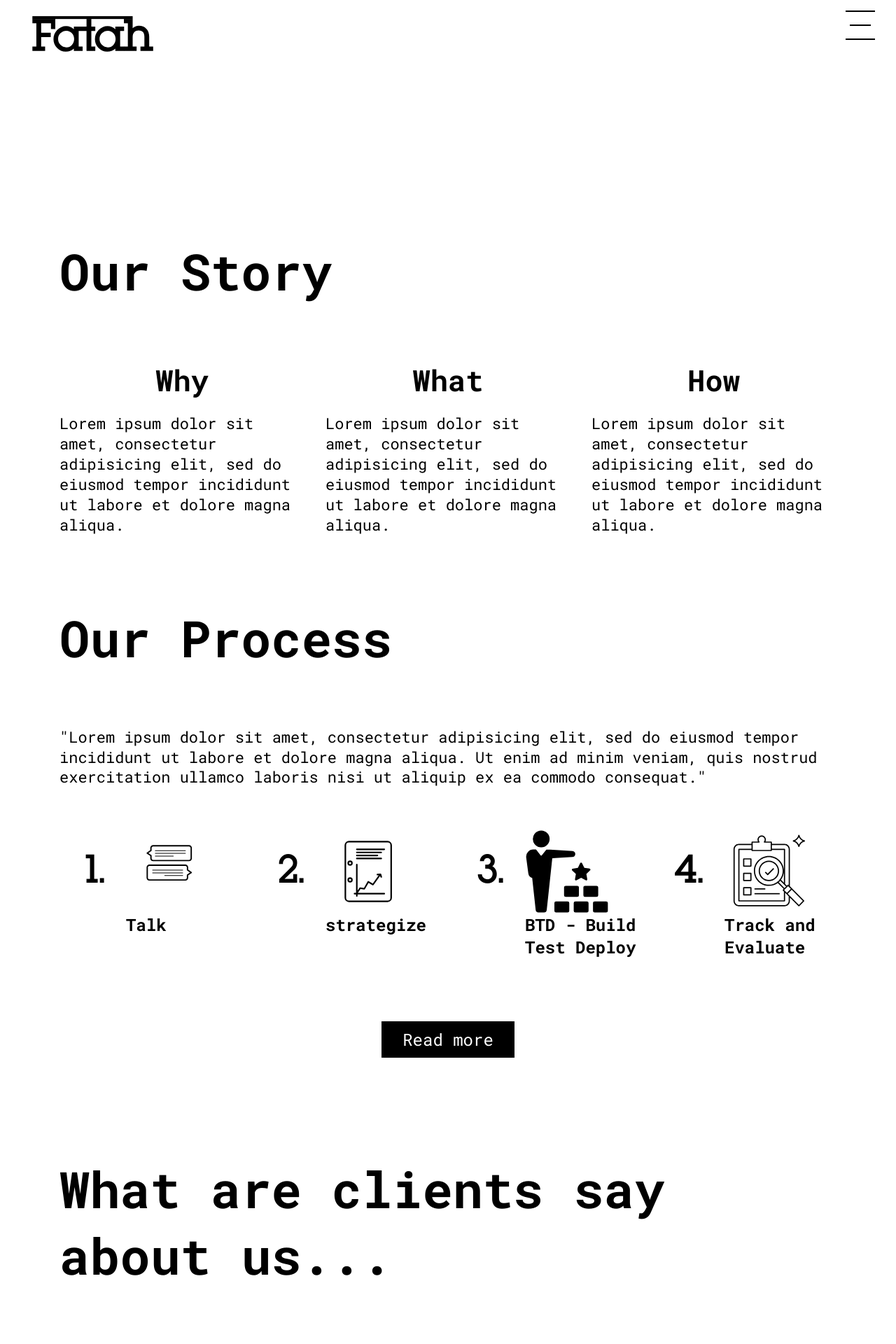
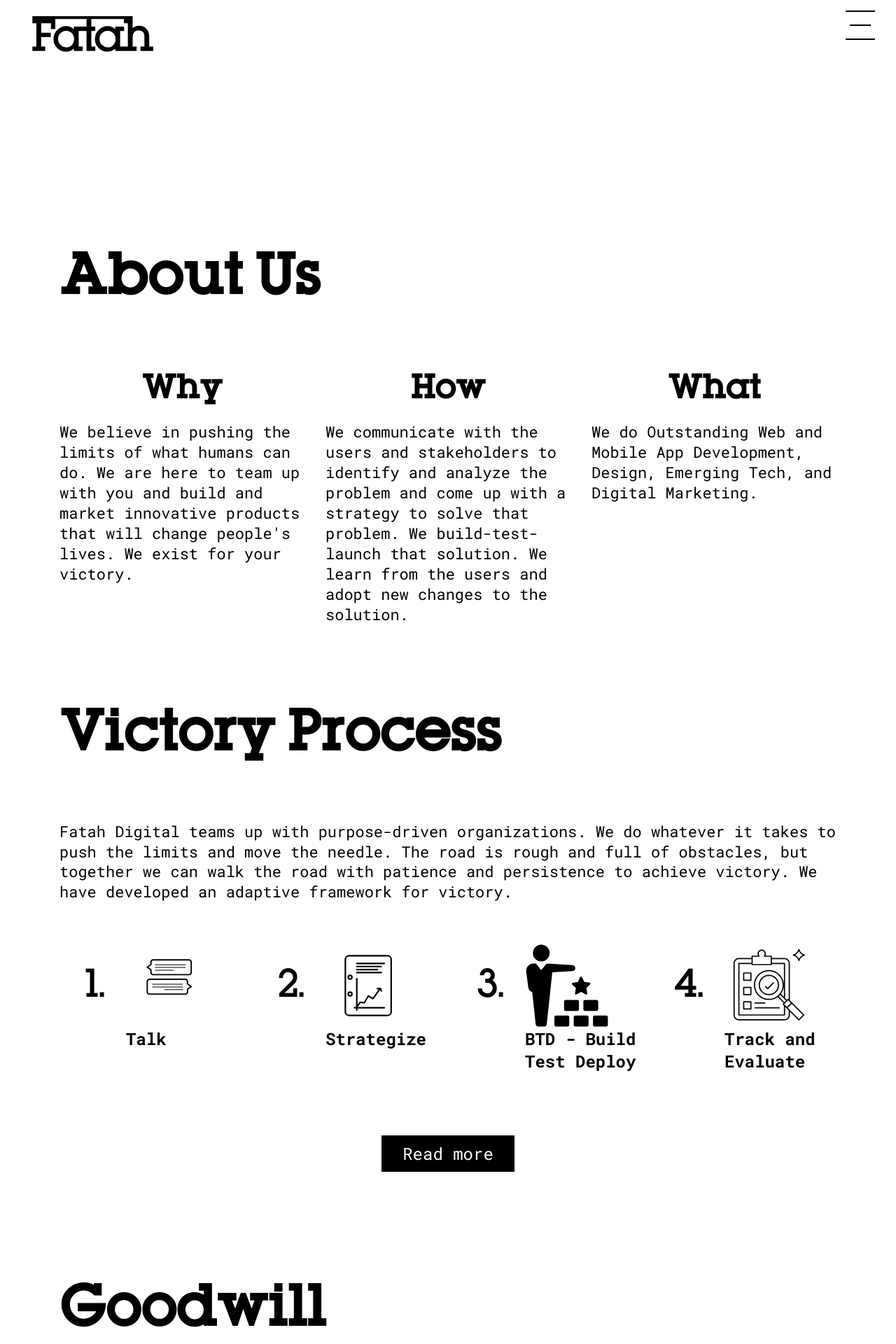
Before and after one commit to fatahco/fatahco.github.io, a Jekyll site: the page built from about.html, in a window 1280 px wide. Shown: the top 1920 px of the page at 70% size. Built offline with Jekyll 4.4.1, drawn with Linux system fonts in a browser that asks for light colours; nearby versions of some CDN libraries.

Commit message:
About Page Content Hald done.

```diff
--- a/_sass/scss/about.scss
+++ b/_sass/scss/about.scss
@@ -5,11 +5,12 @@
     @include PageTitle();
   }
   .sub-title{
-      font-size: 72px;
-      padding: 50px 0;
-      @media only screen and (max-width: 767px){
-        font-size: 48px;
-      }
+    font-family: "LubalinGraphRegular";
+    font-size: 72px;
+    padding: 50px 0;
+    @media only screen and (max-width: 767px){
+      font-size: 48px;
+    }
   }
   .details{
     font-size: 22px;
@@ -31,6 +32,7 @@
       margin-top: 30px;
       text-align: center;
       h1{
+        font-family: "LubalinGraphRegular";
         font-size: 42px;
         @media only screen and (max-width: 767px){
           font-size: 36px;
--- a/about.html
+++ b/about.html
@@ -13,7 +13,7 @@
     <div class="ourStory section">
       <div class="row">
         <div class="col-sm-12">
-          <h1 class="sub-title">Our Story</h1>
+          <h1 class="sub-title">About Us</h1>
         </div>
         <!-- <div class="col-sm-12">
           <p class="details">
@@ -25,7 +25,15 @@
             <h1>Why</h1>
           </div>
           <div class="info">
-            <p>Lorem ipsum dolor sit amet, consectetur adipisicing elit, sed do eiusmod tempor incididunt ut labore et dolore magna aliqua.</p>
+            <p>We believe in pushing the limits of what humans can do. We are here to team up with you and build and market innovative products that will change people's lives. We exist for your victory.</p>
+          </div>
+        </div>
+        <div class="col-sm-4">
+          <div class="title">
+            <h1>How</h1>
+          </div>
+          <div class="info">
+            <p>We communicate with the users and stakeholders to identify and analyze the problem and come up with a strategy to solve that problem. We build-test-launch that solution. We learn from the users and adopt new changes to the solution.</p>
           </div>
         </div>
         <div class="col-sm-4">
@@ -33,15 +41,7 @@
             <h1>What</h1>
           </div>
           <div class="info">
-            <p>Lorem ipsum dolor sit amet, consectetur adipisicing elit, sed do eiusmod tempor incididunt ut labore et dolore magna aliqua.</p>
-          </div>
-        </div>
-        <div class="col-sm-4">
-          <div class="title">
-            <h1>How</h1>
-          </div>
-          <div class="info">
-            <p>Lorem ipsum dolor sit amet, consectetur adipisicing elit, sed do eiusmod tempor incididunt ut labore et dolore magna aliqua.</p>
+            <p>We do Outstanding Web and Mobile App Development, Design, Emerging Tech, and Digital Marketing.</p>
           </div>
         </div>
       </div>
@@ -49,11 +49,12 @@
     <div class="ourProcess section">
       <div class="row">
         <div class="col-sm-12">
-          <h1 class="sub-title">Our Process</h1>
+          <h1 class="sub-title">Victory Process</h1>
         </div>
         <div class="col-sm-12">
           <p class="details">
-            "Lorem ipsum dolor sit amet, consectetur adipisicing elit, sed do eiusmod tempor incididunt ut labore et dolore magna aliqua. Ut enim ad minim veniam, quis nostrud exercitation ullamco laboris nisi ut aliquip ex ea commodo consequat."
+            Fatah Digital teams up with purpose-driven organizations. We do whatever it takes to push the limits and move the needle. The road is rough and full of obstacles, but together we can walk the road with patience and persistence to achieve victory.
+            We have developed an adaptive framework for victory.
           </p>
         </div>
         <div class="col-sm-3">
@@ -91,7 +92,7 @@
             <div class="col-4"></div>
             <div class="col-8">
               <div class="Process_title">
-                <p>strategize</p>
+                <p>Strategize</p>
               </div>
             </div>
           </div>
@@ -138,7 +139,7 @@
         </div>
         <div class="col-sm-12">
           <div class="read_btn">
-            <a href="#" class="btn">Read more</a>
+            <a href="/process/" class="btn">Read more</a>
           </div>
 
         </div>
@@ -179,7 +180,7 @@
     <div class="comment section">
       <div class="row">
         <div class="col-sm-12">
-          <h1 class="sub-title">What are clients say about us...</h1>
+          <h1 class="sub-title">Goodwill</h1>
         </div>
         <div class="col-sm-12">
           <div id="carousel">
```
Lines whose indentation alone changed are shown as unchanged.
